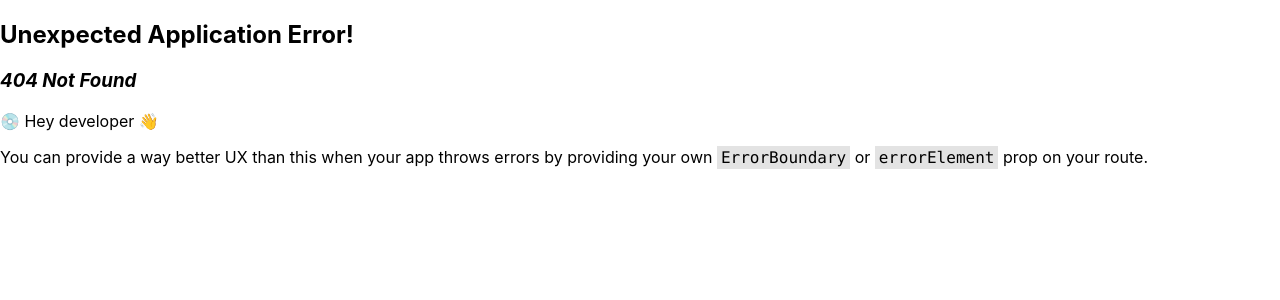
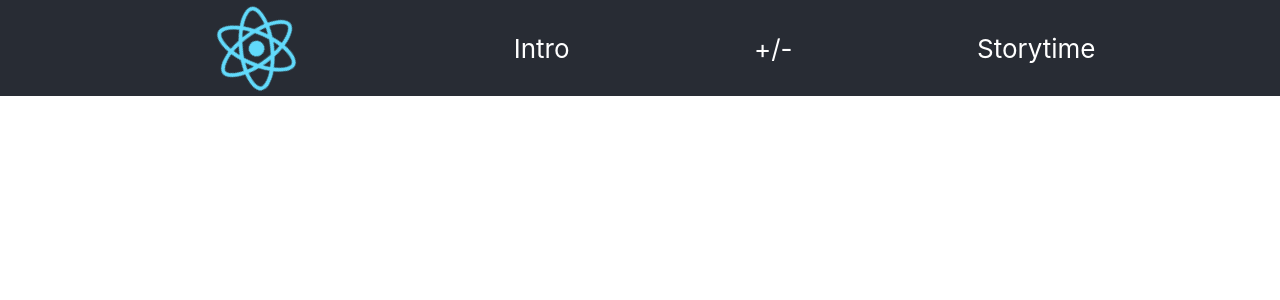
Before and after one commit to beckycochran/JS_Fiddling, a React (Create React App) app in the folder js-fiddling/: page /storytime in a window 1280 px wide. Before the commit this address had no page. Shown: the top 300 px of the page. Built offline with nearby package versions, Linux system fonts and the light colour scheme.

Commit message:
new component Storytime and clickable link

```diff
--- a/js-fiddling/src/components/Math.js
+++ b/js-fiddling/src/components/Math.js
@@ -4,7 +4,8 @@ const Math = () => {
     const questionsAndAnswers = [
         ["1 + 1", 2],
         ["1 + 2", 3],
-        ["2 + 2", 4]
+        ["2 + 2", 4],
+
     ];
 
     return Object.values(questionsAndAnswers).map((qAndA, index) => <MathQuestion key={index} qAndA={qAndA}/>)
--- /dev/null
+++ b/js-fiddling/src/components/Storytime.js
@@ -0,0 +1,5 @@
+const Storytime = () => {
+    return <></>
+}
+
+export default Storytime
--- a/js-fiddling/src/index.js
+++ b/js-fiddling/src/index.js
@@ -9,6 +9,7 @@ import './index.css';
 import Root from './routes/root';
 import Homepage from './components/Homepage';
 import Math from './components/Math';
+import Storytime from './components/Storytime';
 
 const root = ReactDOM.createRoot(document.getElementById('root'));
 const router = createBrowserRouter([
@@ -23,6 +24,10 @@ const router = createBrowserRouter([
       {
         path:"one-plus-one",
         element: <Math />
+      },
+      {
+        path:"storytime",
+        element: <Storytime />
       }
     ]
   },
--- a/js-fiddling/src/routes/root.js
+++ b/js-fiddling/src/routes/root.js
@@ -9,6 +9,7 @@ const Root = () => {
             <img src={logo} className="nav-logo" alt="logo" />
             <StyledLink to="name">Intro</StyledLink>
             <StyledLink to="one-plus-one">+/-</StyledLink>
+            <StyledLink to="storytime">Storytime</StyledLink>
         </header>
         <Outlet />
     </>
```
